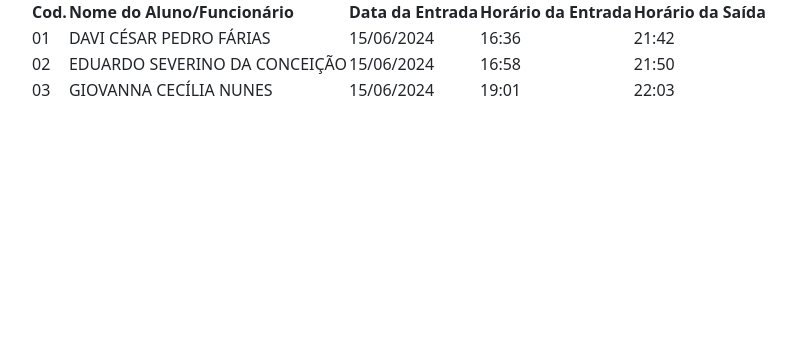
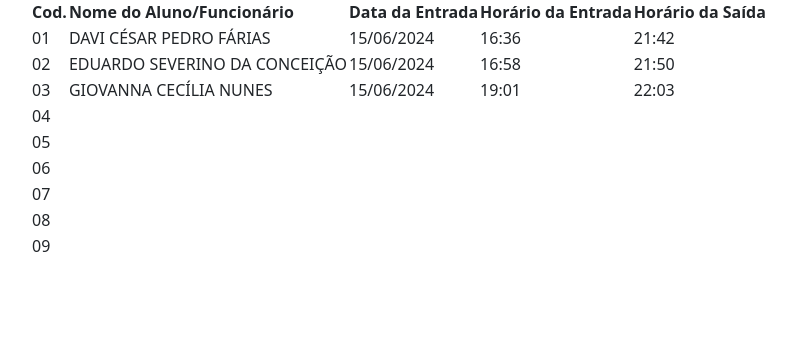
Before and after one commit to scarmm/EntrAlunos, a PHP site: page /historico.php in a window 1280 px wide. Shown: the part 360-701 px from the top of the page, without its empty margins (241-1037 px from the left). Run offline with PHP 8.4, Linux system fonts and the light colour scheme; data that the repository does not hold is empty; style sheets or scripts are compiled from the project's sources.

Commit message:
eu desisto do css porque esse sapequinha não quer funcionar >:( mas eu formatei a pagina do histórico

```diff
--- a/assets/css/_historico.scss
+++ b/assets/css/_historico.scss
@@ -38,17 +38,3 @@
     margin-bottom: 15px;
   }
 }
-
-.tabela {
-  table, th, td {
-    border-collapse: collapse;
-    border: 1px solid;
-    width: 100%;
-    text-align: left;
-  }
-
-  td, th {
-    padding: 15px;
-    text-align: left;
-  }
-}
--- a/historico.php
+++ b/historico.php
@@ -35,8 +35,7 @@ include __DIR__ . "/header.php";
     <div class="col-md-12">
       <div class="container_historico">
         <table>
-
-         <thead>
+          <thead>
            <tr>
              <th>Cod.</th>
              <th>Nome do Aluno/Funcionário</th>
@@ -44,9 +43,9 @@ include __DIR__ . "/header.php";
              <th>Horário da Entrada</th>
              <th>Horário da Saída</th>
            </tr>
-         </thead>
+          </thead>
 
-         <tbody>
+          <tbody>
            <tr>
              <td>01</td>
              <td>DAVI CÉSAR PEDRO FÁRIAS</td>
@@ -68,10 +67,26 @@ include __DIR__ . "/header.php";
              <td>19:01</td>
              <td>22:03</td>
            </tr>
-           </tbody>
-
+           <tr>
+              <td>04</td>
+           </tr>
+           <tr>
+              <td>05</td>
+           </tr>
+           <tr>
+              <td>06</td>
+           </tr>
+           <tr>
+              <td>07</td>
+           </tr>
+           <tr>
+              <td>08</td>
+           </tr>
+           <tr>
+              <td>09</td>
+           </tr>
+          </tbody>
         </table>
-        </div>
       </div>
     </div>
   </div>
```
